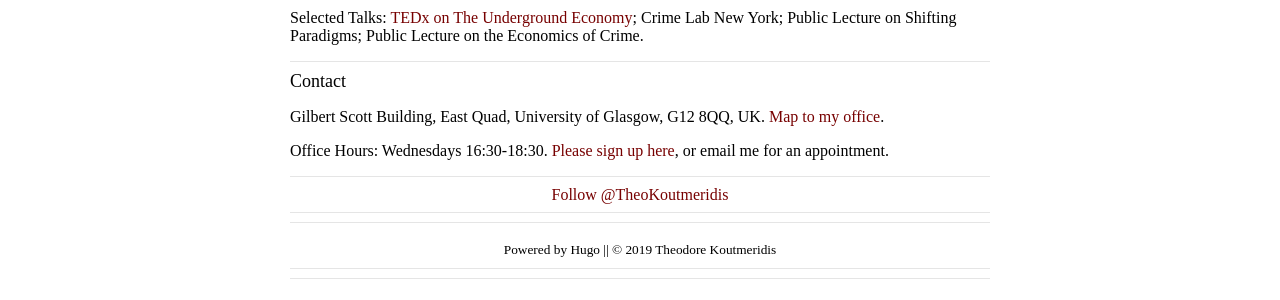
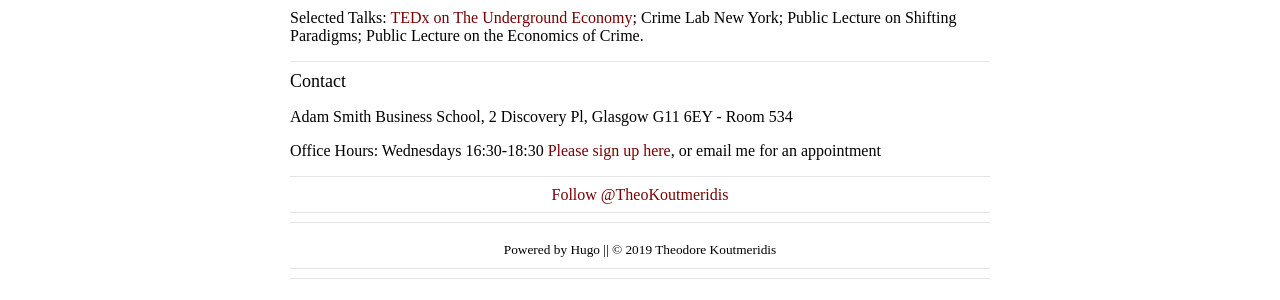
Before and after one commit to koutmeridis/koutmeridis.github.io, a Jekyll site: the page built from index.md, in a window 1280 px wide. Shown: the part 2037-2337 px from the top of the page. Built offline with Jekyll 4.4.1, drawn with Linux system fonts in a browser that asks for light colours; comment, search, counter and statistics services are not loaded.

Commit message:
Update index.md

```diff
--- a/index.md
+++ b/index.md
@@ -87,9 +87,9 @@ Selected Talks: <a href="https://www.youtube.com/watch?v=wLvewC5f_dU">TEDx on Th
 <hr>
 <font size="+1">Contact</font>
 
-Gilbert Scott Building, East Quad, University of Glasgow, G12 8QQ, UK. <a href="https://drive.google.com/open?id=1TOothahOgkqrJULOJooA37D1CObEJVqo">Map to my office</a>.
+Adam Smith Business School, 2 Discovery Pl, Glasgow G11 6EY - Room 534
 
-Office Hours: Wednesdays 16:30-18:30. <a href="https://docs.google.com/spreadsheets/d/1MJxlb7h8nisE_aNPsQmfIIxtGko3QPJFUlH6Ak6J2L8/edit#gid=0">Please sign up here</a>, or email me for an appointment.
+Office Hours: Wednesdays 16:30-18:30 <a href="https://docs.google.com/spreadsheets/d/1MJxlb7h8nisE_aNPsQmfIIxtGko3QPJFUlH6Ak6J2L8/edit#gid=0">Please sign up here</a>, or email me for an appointment
 
 <hr>
 <center>
```
